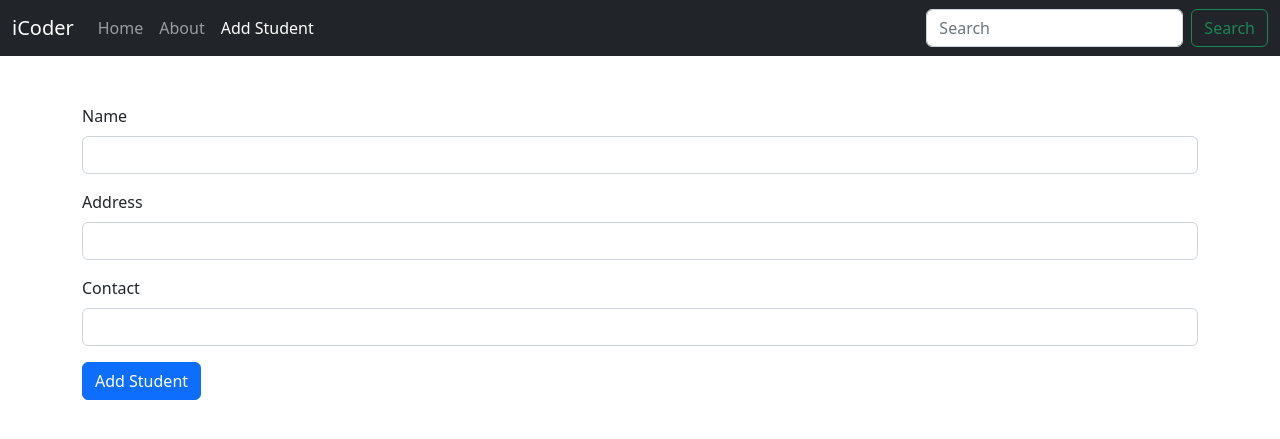
After one commit to lakashDangol1234/OJT-Web-Development, a PHP site: page /lakashojt/addStudent.php in a window 1280 px wide. The commit adds this page. Shown: the top 439 px of the page. Run offline with PHP 8.4, Linux system fonts and the light colour scheme.

Commit message:
Upto day 15

```diff
--- /dev/null
+++ b/day_13_14_15/addStudent.php
@@ -0,0 +1,72 @@
+<?php
+include "connection/dbconn.php";
+$inserted=false;
+if(isset($_POST['save'])){
+    $name=$_POST['name'];
+    $address=$_POST['address'];
+    $contact=$_POST['contact'];
+
+    $sql = "INSERT INTO `student` (`name`, `address`, `contact`) VALUES ('$name', '$address', '$contact')";
+    $stmt = $conn->prepare($sql);
+    $stmt->execute();
+    $inserted=true;
+
+}
+
+?>
+
+<!doctype html>
+<html lang="en">
+
+<head>
+    <meta charset="utf-8">
+    <meta name="viewport" content="width=device-width, initial-scale=1">
+    <title>Bootstrap demo</title>
+    <link href="https://cdn.jsdelivr.net/npm/bootstrap@5.2.0-beta1/dist/css/bootstrap.min.css" rel="stylesheet" integrity="sha384-0evHe/X+R7YkIZDRvuzKMRqM+OrBnVFBL6DOitfPri4tjfHxaWutUpFmBp4vmVor" crossorigin="anonymous">
+</head>
+
+<body>
+    <?php include "partials/_header.php"; ?>
+
+    <?php
+
+    if($inserted){
+        echo '<div class="alert alert-success alert-dismissible fade show" role="alert">
+        <strong>Success!</strong> Student was added successfully!
+        <button type="button" class="btn-close" data-bs-dismiss="alert" aria-label="Close"></button>
+      </div>';
+    }
+    ?>
+
+    <div class="container my-5">
+        <form action="<?php echo $_SERVER['PHP_SELF']; ?>" method="POST">
+            <div class="mb-3">
+                <label for="name" class="form-label">Name</label>
+                <input type="text" class="form-control" id="name" name="name">
+            </div>
+            <div class="mb-3">
+                <label for="address" class="form-label">Address</label>
+                <input type="text" class="form-control" id="address" name="address">
+            </div>
+            <div class="mb-3">
+                <label for="contact" class="form-label">Contact</label>
+                <input type="text" class="form-control" id="contact" name="contact">
+            </div>
+            <button type="submit" class="btn btn-primary" name="save">Add Student</button>
+        </form>
+    </div>
+
+
+
+
+
+
+    <script src="https://cdn.jsdelivr.net/npm/bootstrap@5.2.0-beta1/dist/js/bootstrap.bundle.min.js" integrity="sha384-pprn3073KE6tl6bjs2QrFaJGz5/SUsLqktiwsUTF55Jfv3qYSDhgCecCxMW52nD2" crossorigin="anonymous"></script>
+
+    <script>
+        document.getElementById('addStudent').classList.add('active');
+    </script>
+
+</body>
+
+</html>
--- /dev/null
+++ b/day_13_14_15/day_15_log.txt
@@ -0,0 +1 @@
+Insert record to the database
--- a/day_13_14/partials/_handleDelete.php
+++ b/day_13_14_15/partials/_handleDelete.php
@@ -11,5 +11,5 @@ $stmt->bindparam(':id',$sid);
 $stmt->execute();
 
 
-header('location:http://localhost/lakashojt/day_13_14/index.php');
+header('location:http://localhost/lakashojt/day_13_14_15/index.php');
 ?>
--- /dev/null
+++ b/day_13_14_15/partials/_header.php
@@ -0,0 +1,25 @@
+<nav class="navbar navbar-expand-lg bg-dark navbar-dark">
+    <div class="container-fluid">
+        <a class="navbar-brand" href="#">iCoder</a>
+        <button class="navbar-toggler" type="button" data-bs-toggle="collapse" data-bs-target="#navbarSupportedContent" aria-controls="navbarSupportedContent" aria-expanded="false" aria-label="Toggle navigation">
+            <span class="navbar-toggler-icon"></span>
+        </button>
+        <div class="collapse navbar-collapse" id="navbarSupportedContent">
+            <ul class="navbar-nav me-auto mb-2 mb-lg-0">
+                <li class="nav-item">
+                    <a class="nav-link" id="home" aria-current="page" href="/lakashojt/day_13_14_15/index.php">Home</a>
+                </li>
+                <li class="nav-item">
+                    <a class="nav-link" id="about" href="#">About</a>
+                </li>
+                <li class="nav-item">
+                    <a class="nav-link" id="addStudent" href="/lakashojt/day_13_14_15/addStudent.php">Add Student</a>
+                </li>
+            </ul>
+            <form class="d-flex" role="search">
+                <input class="form-control me-2" type="search" placeholder="Search" aria-label="Search">
+                <button class="btn btn-outline-success" type="submit">Search</button>
+            </form>
+        </div>
+    </div>
+</nav>
```
Also changed, not shown: day_13_14_15/index.php (renamed from day_13_14/index.php, +8 -1 lines), day_13_14_15/connection/dbconn.php (renamed from day_13_14/connection/dbconn.php), day_13_14_15/day_13_log.txt (renamed from day_13_14/day_13_log.txt), day_13_14_15/day_14_log.txt (renamed from day_13_14/day_14_log.txt), day_13_14_15/partials/_handleEdit.php (added).
